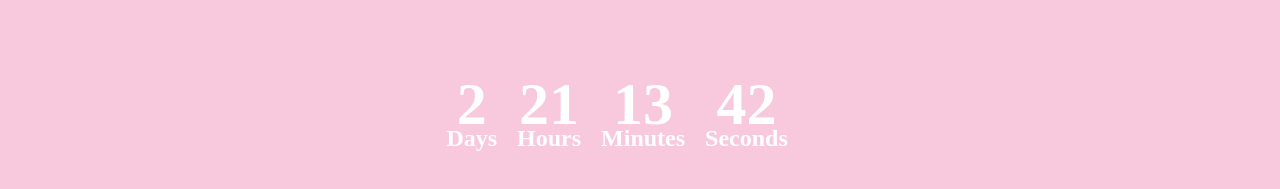
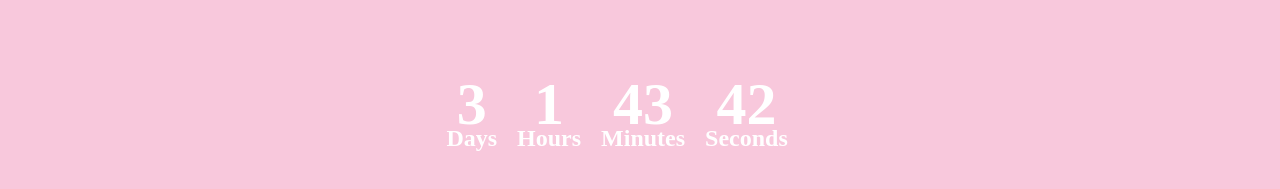
Before and after one commit to victoriadsp/victoriadsp.github.io, a plain HTML site: page CountdownProject/index.html in a window 1280 px wide. Shown: the part 554-743 px from the top of the page. Drawn offline with Linux system fonts and the light colour scheme.

Commit message:
Updated end of countdown to the arrival of the flight

```diff
--- a/CountdownProject/index.html
+++ b/CountdownProject/index.html
@@ -54,7 +54,7 @@
             </div>
 
             <script>
-            var CountDownDate = new Date('Dec 27, 2024 13:00:00 GMT+0100').getTime();
+            var CountDownDate = new Date('Dec 27, 2024 17:30:00 GMT+0100').getTime();
             var x = setInterval(function(){
                 var now = new Date().getTime();
                 var distance = CountDownDate - now;
```
